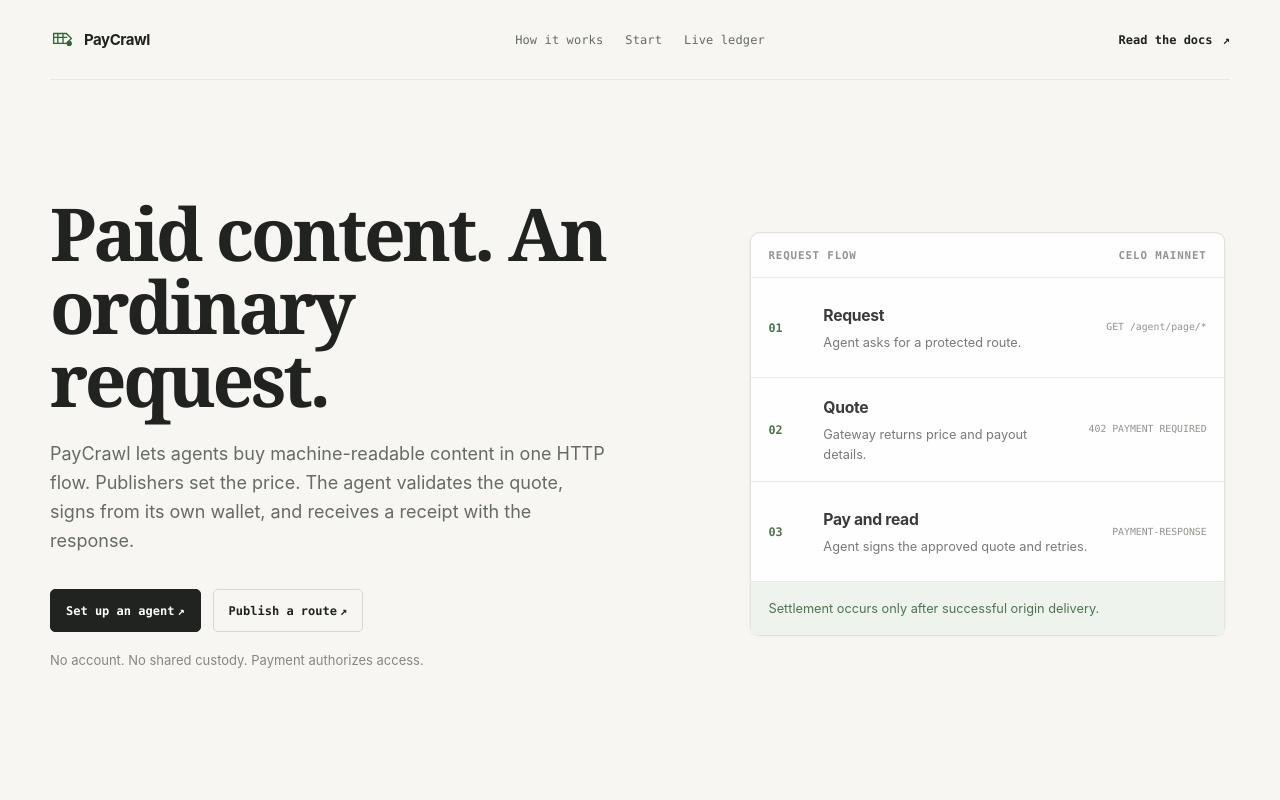
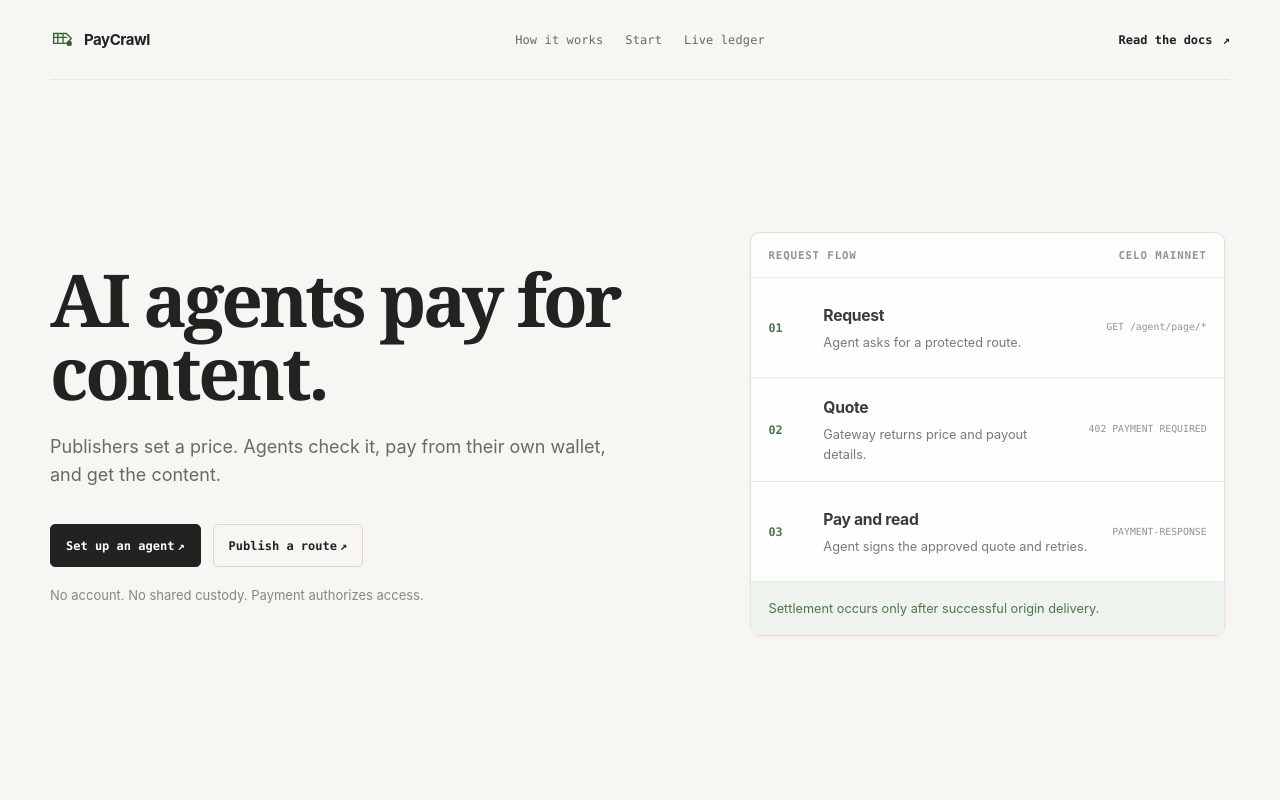
Before and after one commit to Some1Uknow/paycrawl, a Next.js app in the folder apps/web/: page / in a window 1280 px wide. Shown: the top 800 px of the page. Built offline with nearby package versions, Linux system fonts and the light colour scheme; no server answers.

Commit message:
fix(web): simplify product messaging

```diff
--- a/apps/web/app/page.tsx
+++ b/apps/web/app/page.tsx
@@ -21,12 +21,10 @@
       <MotionReveal className="motion-section">
         <section className="hero landing-hero" id="top">
           <div className="hero-copy" data-reveal>
-            <h1>Paid content. An ordinary request.</h1>
+            <h1>AI agents pay for content.</h1>
             <p className="hero-lede">
-              PayCrawl lets agents buy machine-readable content in one HTTP
-              flow. Publishers set the price. The agent validates the quote,
-              signs from its own wallet, and receives a receipt with the
-              response.
+              Publishers set a price. Agents check it, pay from their own
+              wallet, and get the content.
             </p>
             <div className="hero-actions">
               <a className="button button-primary" href="/docs#agent">
```
